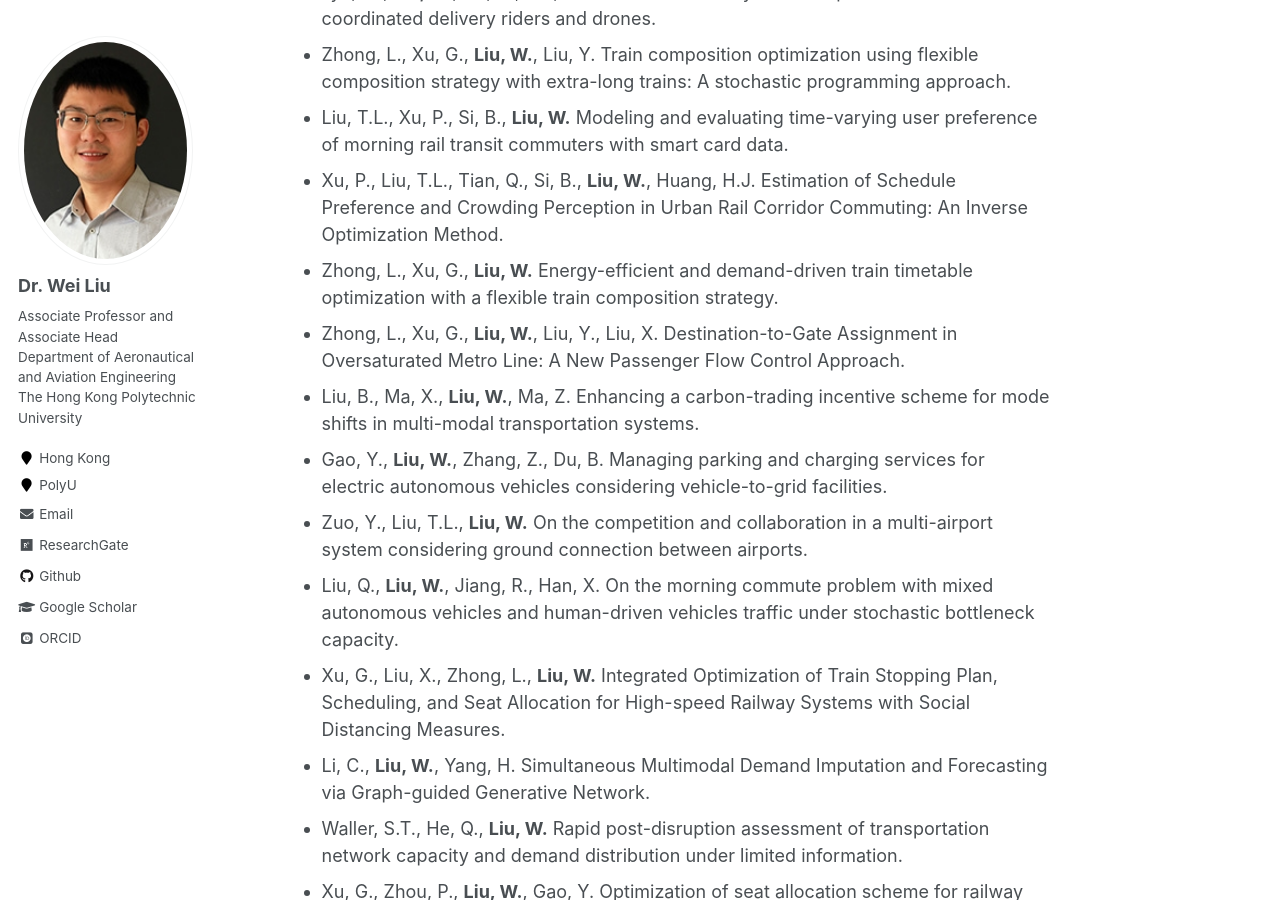
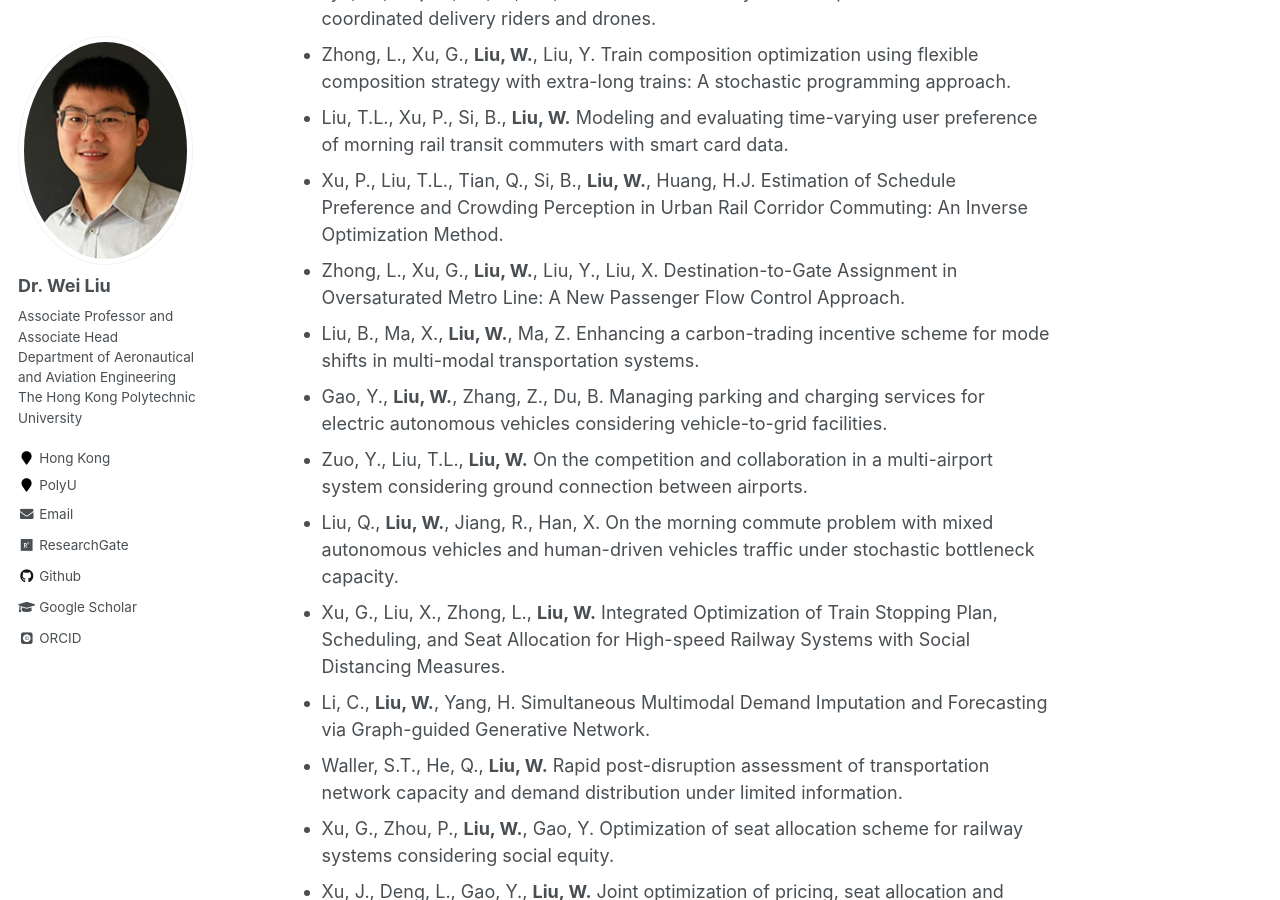
Before and after one commit to weiliu2016/weiliu2016.github.io, a Jekyll site: the page built from _pages/about.md, in a window 1280 px wide and 900 px high, scrolled down 3910 px. Built offline with Jekyll 4.4.1, drawn with Linux system fonts in a browser that asks for light colours; some web fonts are replaced; formulas are drawn with MathJax 3.

Commit message:
Update about.md

```diff
--- a/_pages/about.md
+++ b/_pages/about.md
@@ -84,7 +84,6 @@ Selected Working Papers
 - Zhong, L., Xu, G., **Liu, W.**, Liu, Y. Train composition optimization using flexible composition strategy with extra-long trains: A stochastic programming approach.
 - Liu, T.L., Xu, P., Si, B., **Liu, W.** Modeling and evaluating time-varying user preference of morning rail transit commuters with smart card data.
 - Xu, P., Liu, T.L., Tian, Q., Si, B., **Liu, W.**, Huang, H.J. Estimation of Schedule Preference and Crowding Perception in Urban Rail Corridor Commuting: An Inverse Optimization Method.
-- Zhong, L., Xu, G., **Liu, W.** Energy-efficient and demand-driven train timetable optimization with a flexible train composition strategy.
 - Zhong, L., Xu, G., **Liu, W.**, Liu, Y., Liu, X. Destination-to-Gate Assignment in Oversaturated Metro Line: A New Passenger Flow Control Approach.
 - Liu, B., Ma, X., **Liu, W.**, Ma, Z. Enhancing a carbon-trading incentive scheme for mode shifts in multi-modal transportation systems.
 - Gao, Y., **Liu, W.**, Zhang, Z., Du, B. Managing parking and charging services for electric autonomous vehicles considering vehicle-to-grid facilities.
```
